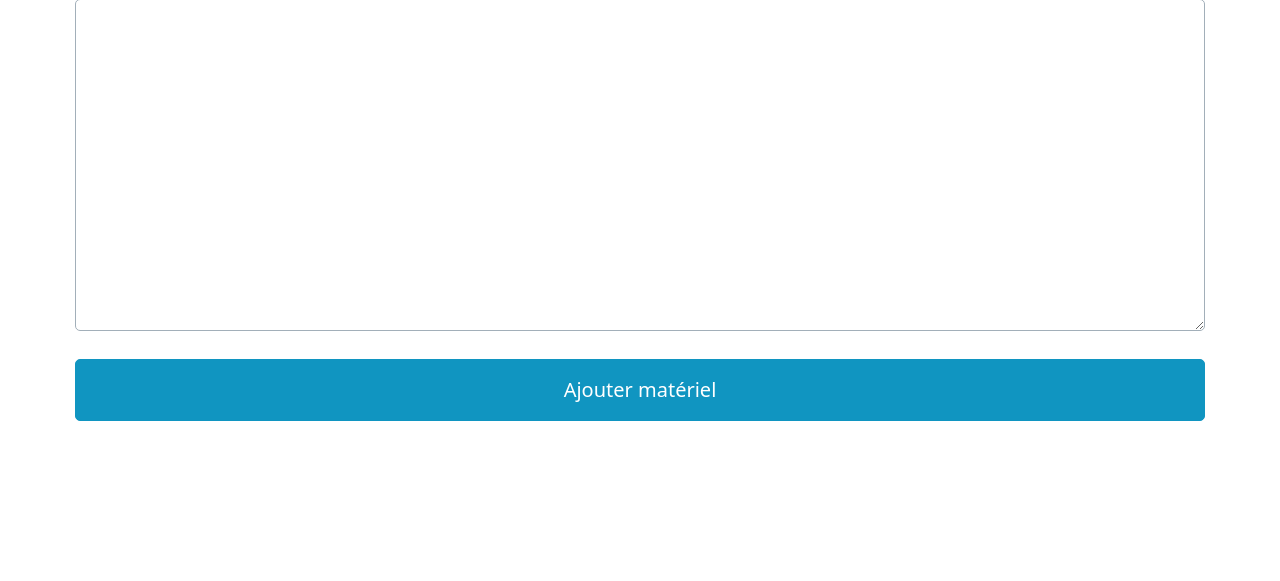
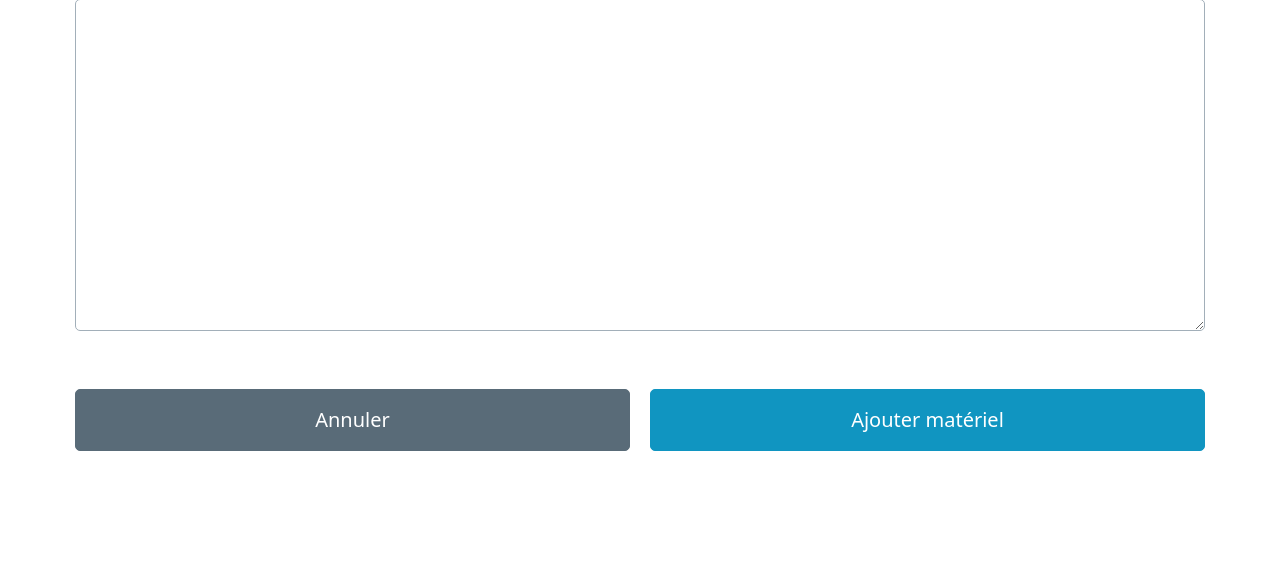
Before and after one commit to Bvr4/gestion-emprunt-et-reservation-materiel, a Django app: page /creer-materiel/ in a window 1280 px wide. Shown: the part 759-1340 px from the top of the page. Before the commit the page ends 1180 px from the top, so only its background shows below. Run offline with Django 4.2, Linux system fonts and the light colour scheme; data that the repository does not hold is empty; some libraries are stand-ins or nearby versions.

Commit message:
Ajout bouton annuler dans fiches creation

```diff
--- a/germ/materiel/templates/materiel/creer-materiel.html
+++ b/germ/materiel/templates/materiel/creer-materiel.html
@@ -6,7 +6,12 @@
     <form method="post" action="/creer-materiel/">
         {% csrf_token %}
         {{ form }}
-        <button type="submit", name="creer">Ajouter matériel</button>
+        <p>
+            <div class="grid">
+                <input type=button value="Annuler" onClick="javascript:history.go(-1);" class="secondary">
+                <button type="submit", name="creer">Ajouter matériel</button>
+            </div>
+        </p>
     </form>
 </main>
 
```
Also changed, not shown: germ/materiel/templates/categorie/creer-categorie.html (+6 -1 lines), 1 other file.
